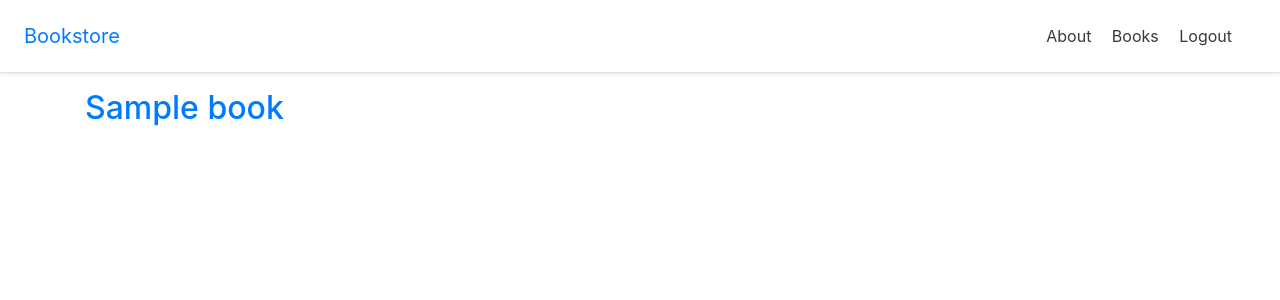
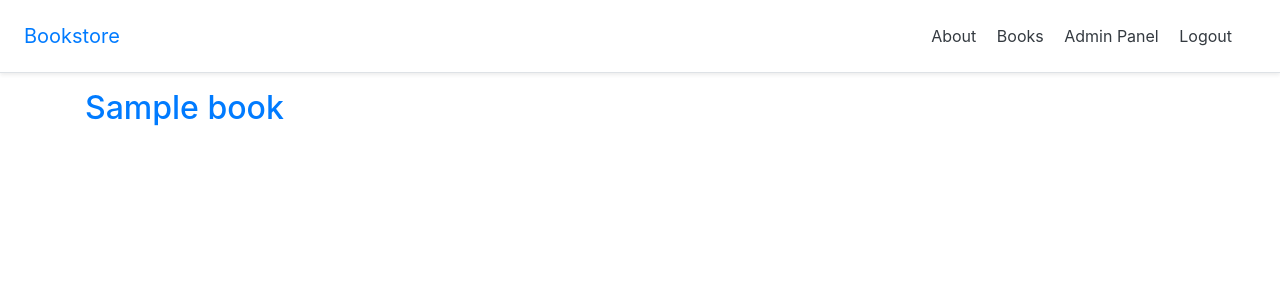
Before and after one commit to PouryaAbdollahi/books, a Django app: page /books/ in a window 1280 px wide. Shown: the top 300 px of the page. Run offline with Django 4.2, Linux system fonts and the light colour scheme; a user stored in the database is signed in; tables that the repository leaves empty hold one stand-in row (values such as "Sample post").

Commit message:
'last-commit'

```diff
--- a/pages/templates/pages/_base.html
+++ b/pages/templates/pages/_base.html
@@ -15,13 +15,14 @@
         <nav class="my-2 my-md-0 mr-md-3">
         <a class="p-2 text-dark" href="{% url 'pages:about' %}">About</a>
         <a class="p-2 text-dark" href="{% url 'books:all-books' %}">Books</a>
+        {% if user.is_superuser %}
+            <a class="p-2 text-dark" href="{% url 'admin:index' %}">Admin Panel</a>
+        {% endif %}
         {% if user.is_authenticated %}
-
             <a class="p-2 text-dark" href="{% url 'account_logout' %}">Logout</a>
             {% else %}
             <a class="p-2 text-dark" href="{% url 'account_signup' %}">Signup</a>
             <a class="p-2 text-dark" href="{% url 'account_login' %}" >Login</a><br>
-
         {% endif %}
         </nav>
     </div>
```
Also changed, not shown: requirements.txt (added, +17 -0 lines).
